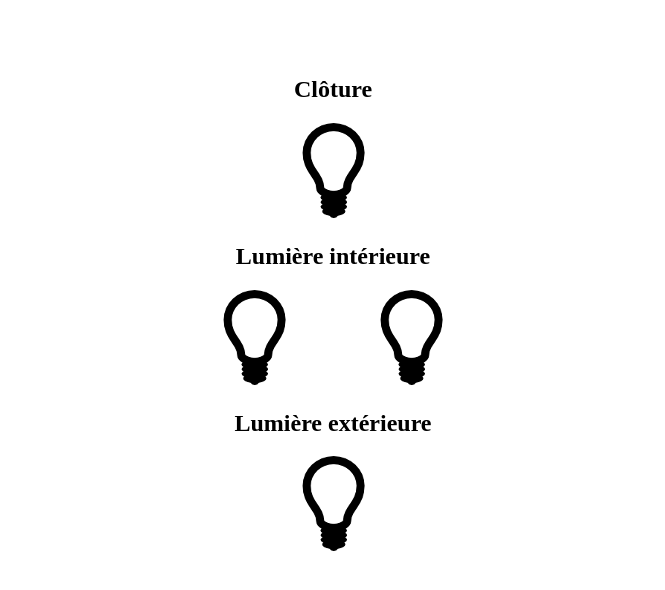
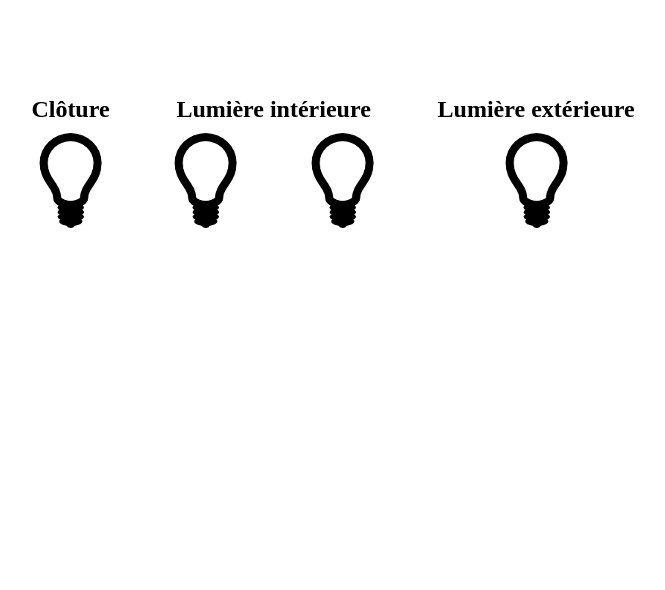
Before and after one commit to tartopum/fence, a Flask app: page / in a window 1280 px wide. Shown: the top 590 px of the page, without its empty margins (307-972 px from the left). Run offline with Flask 2, Linux system fonts and the light colour scheme; data that the repository does not hold is empty.

Commit message:
Improve page layout

```diff
--- a/static/fence.css
+++ b/static/fence.css
@@ -7,6 +7,18 @@ a {
     text-decoration: none;
 }
 
+h2 {
+    margin-top: 0px;
+    margin-bottom: 10px;
+}
+
+.group {
+    display: inline-block;
+    margin-top: 40px;
+    margin-right: 30px;
+    margin-left: 30px;
+}
+
 #light_in1 {
-    margin-right: 90px;
+    margin-right: 70px;
 }
--- a/templates/index.html
+++ b/templates/index.html
@@ -11,11 +11,14 @@
             <img src="/static/loader.gif" />
         </div>
 
+        <div class="group">
             <h2>Clôture</h2>
             <a href="#" id="fence">
                 <img src="/static/light_off.png" />
             </a>
+        </div>
 
+        <div class="group">
             <h2>Lumière intérieure</h2>
             <a href="#" id="light_in1">
                 <img src="/static/light_off.png" />
@@ -23,12 +26,15 @@
             <a href="#" id="light_in2">
                 <img src="/static/light_off.png" />
             </a>
+        </div>
 
+        <div class="group">
             <h2>Lumière extérieure</h2>
             <a href="#" id="light_out">
                 <img src="/static/light_off.png" />
             </a>
         </div>
+    </div>
     <script src="/static/jquery.js"></script>
     <script src="/static/fence.js"></script>
 </body>
```
Lines whose indentation alone changed are shown as unchanged.
